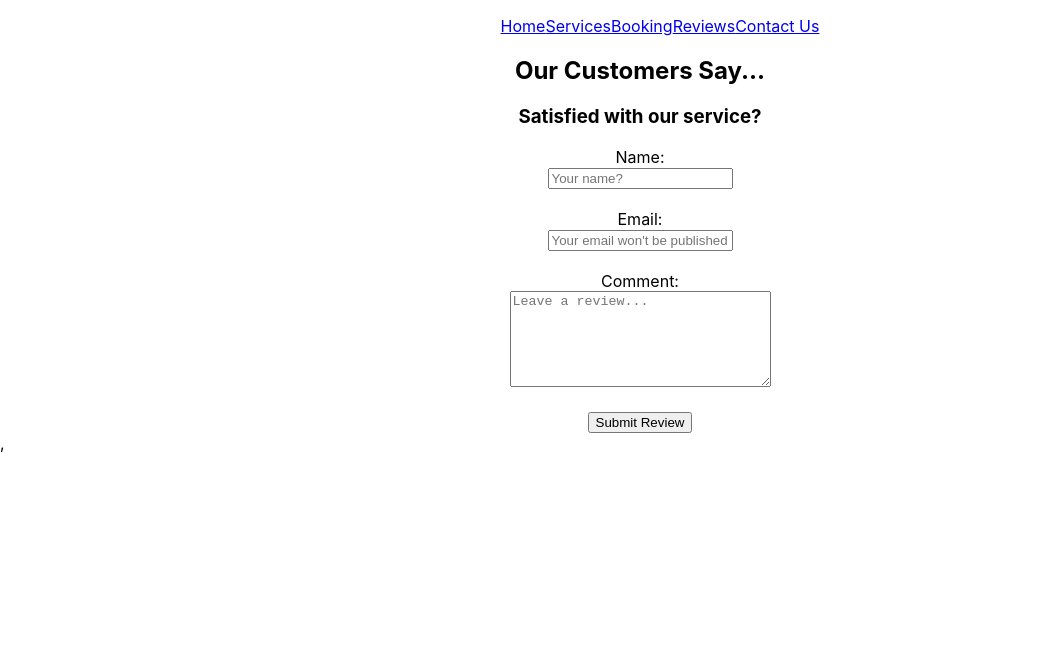
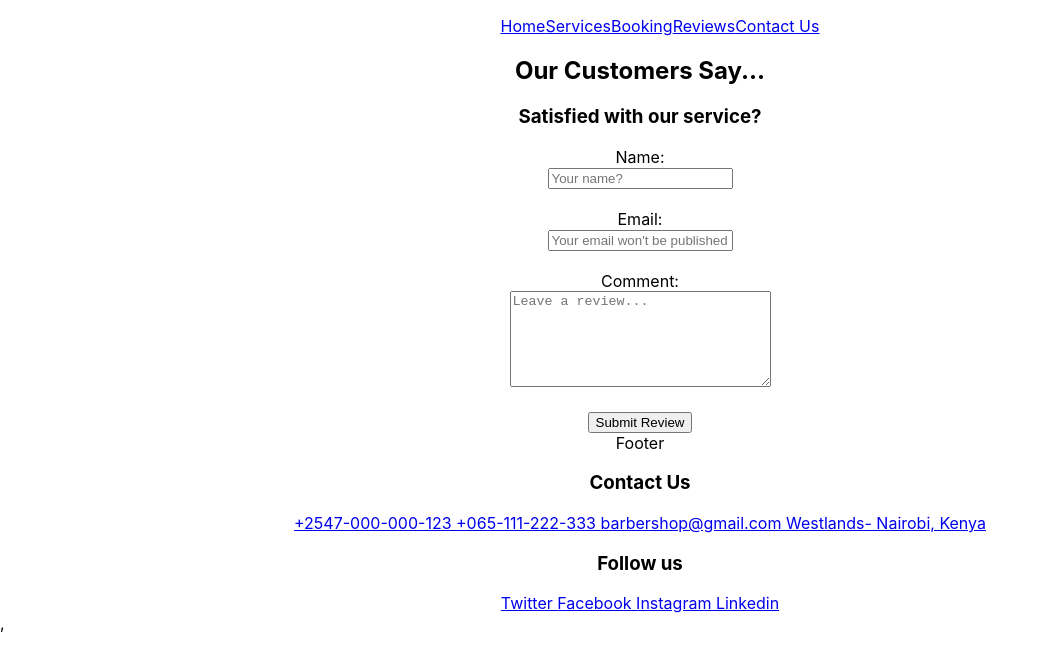
Before and after one commit to StephenKairu/services-booking-react-app, a React (Create React App) app in the folder code/phase2/my-app/: page /reviews in a window 1280 px wide. Shown: the top 668 px of the page, without its empty margins (0-1047 px from the left). Built offline with nearby package versions, Linux system fonts and the light colour scheme; the HTML template or start-up script is replaced by a standard one.

Commit message:
Correct footer section to appear on all pages

```diff
--- a/code/phase2/my-app/src/App.js
+++ b/code/phase2/my-app/src/App.js
@@ -21,8 +21,9 @@ function App() {
         <Route path="/services" element={<Services />} />
         <Route path="/booking" element={<Booking />} />
         <Route path="/reviews" element={<Reviews />} />
-        <Route path="/contact-us" element={<Footer />} />
       </Routes>
+      <Footer />
+
 
 
 
```
